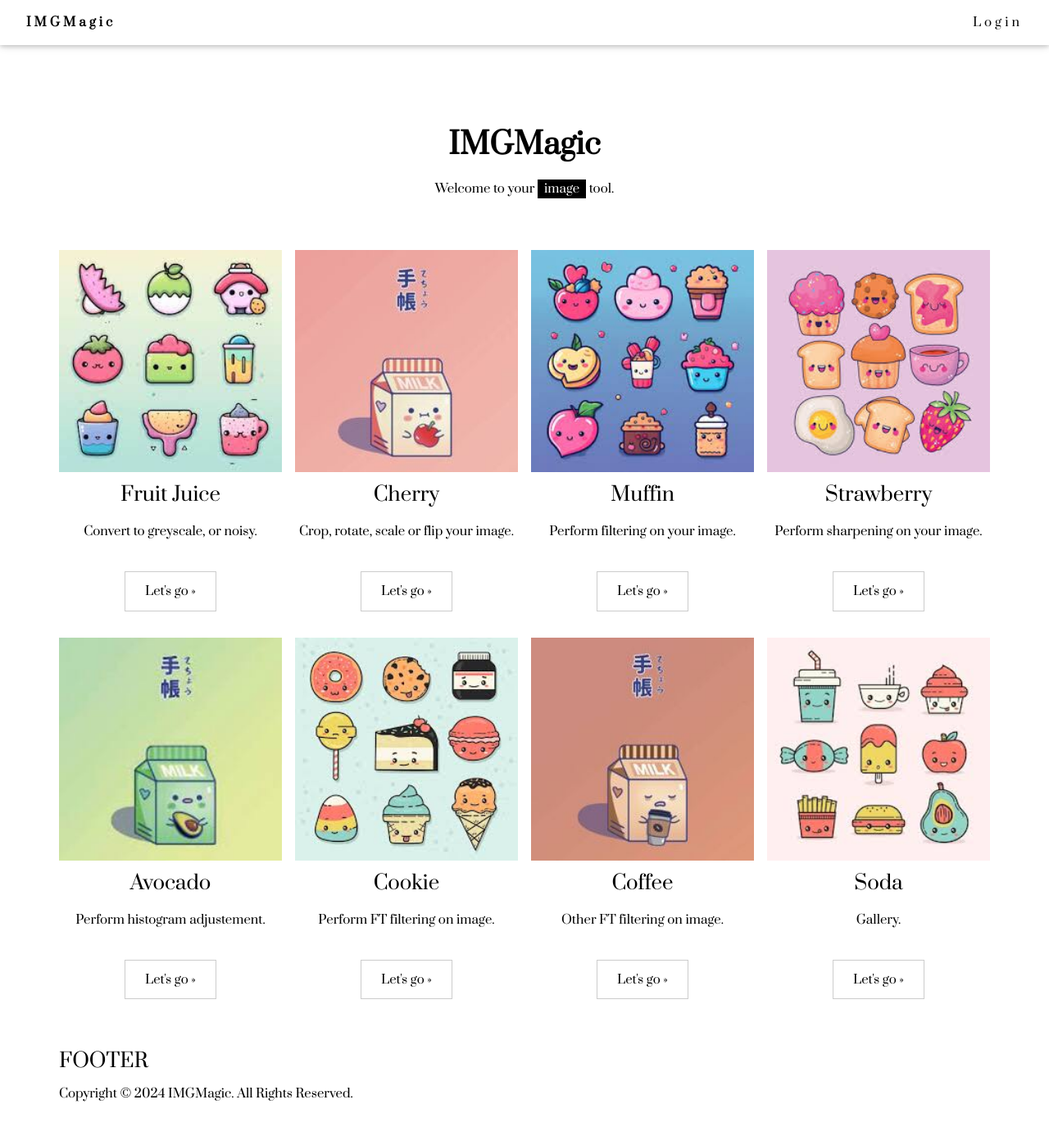
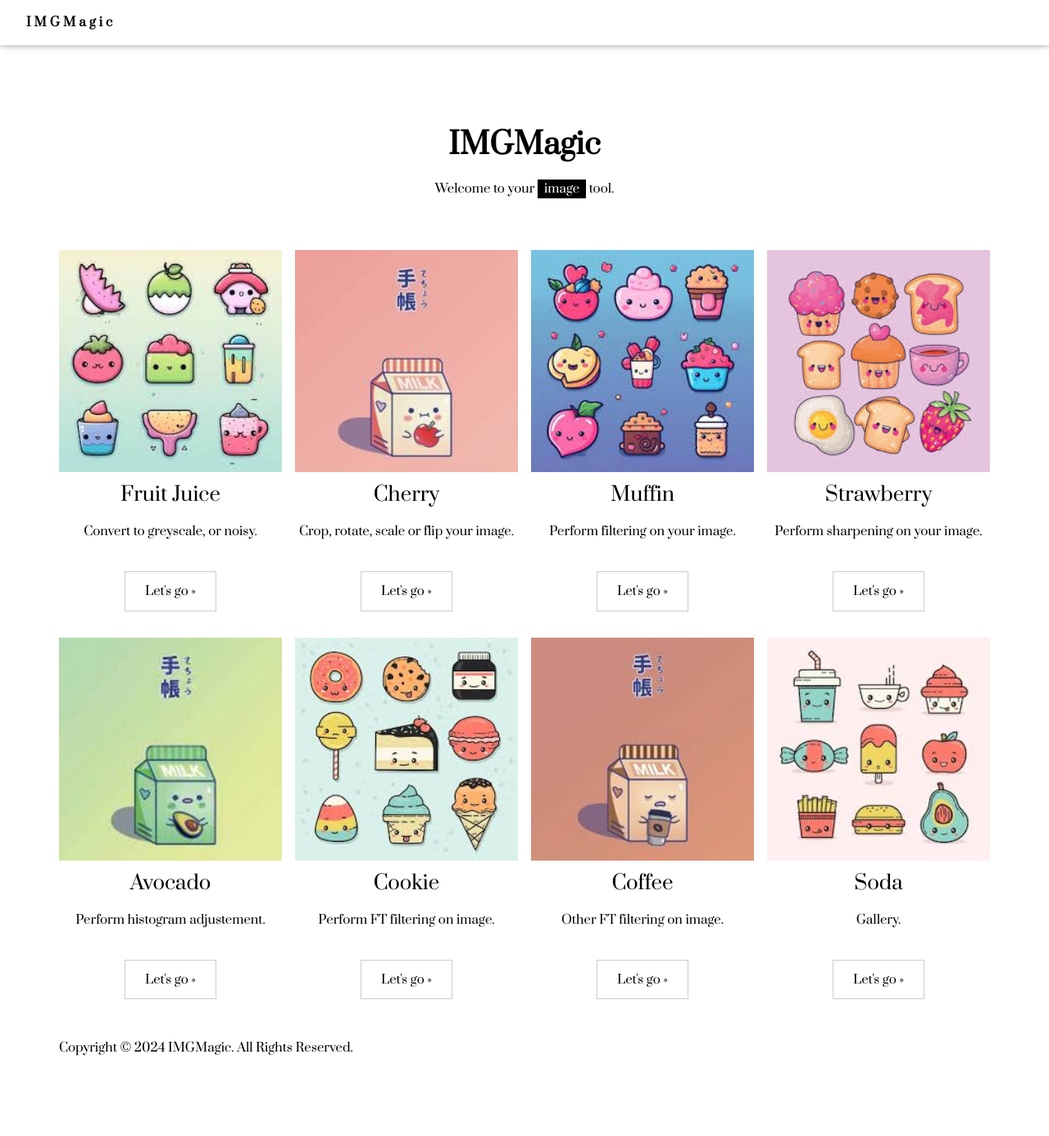
Before and after one commit to kkf017/Flask-API, a Flask app: page / in a window 1280 px wide. Shown: the whole page at 82% size. After the commit the page ends 1288 px from the top, so only its background shows below. Run offline with Flask 3, Linux system fonts and the light colour scheme; parts of the project's set-up code (start-up, migrations or seed data) failed here and were passed over.

Commit message:
Updt template

```diff
--- a/template/Avocado/Avocado.html
+++ b/template/Avocado/Avocado.html
@@ -17,7 +17,7 @@ body,h1,h2,h3,h4,h5,h6 {font-family: "Prata", sans-serif}
   <div class="w3-bar w3-white w3-wide w3-padding w3-card">
     	<a href="/" class="w3-bar-item w3-button"><b>IMGMagic</b></a>
     <div class="w3-right w3-hide-small">
-      <a href="/login" class="w3-bar-item w3-button">Login</a>
+      <!--<a href="/login" class="w3-bar-item w3-button">Login</a>-->
     </div>
   </div>
 </div>
--- a/template/Cherry/Cherry.html
+++ b/template/Cherry/Cherry.html
@@ -16,7 +16,7 @@ body,h1,h2,h3,h4,h5,h6 {font-family: "Prata", sans-serif}
   <div class="w3-bar w3-white w3-wide w3-padding w3-card">
     	<a href="/" class="w3-bar-item w3-button"><b>IMGMagic</b></a>
     <div class="w3-right w3-hide-small">
-      <a href="/login" class="w3-bar-item w3-button">Login</a>
+      <!--<a href="/login" class="w3-bar-item w3-button">Login</a>-->
     </div>
   </div>
 </div>
--- a/template/Coffee/Coffee.html
+++ b/template/Coffee/Coffee.html
@@ -18,7 +18,7 @@ body,h1,h2,h3,h4,h5,h6 {font-family: "Prata", sans-serif}
   <div class="w3-bar w3-white w3-wide w3-padding w3-card">
     	<a href="/" class="w3-bar-item w3-button"><b>IMGMagic</b></a>
     <div class="w3-right w3-hide-small">
-      <a href="/login" class="w3-bar-item w3-button">Login</a>
+      <!--<a href="/login" class="w3-bar-item w3-button">Login</a>-->
     </div>
   </div>
 </div>
--- a/template/Cookie/Cookie.html
+++ b/template/Cookie/Cookie.html
@@ -17,7 +17,7 @@ body,h1,h2,h3,h4,h5,h6 {font-family: "Prata", sans-serif}
   <div class="w3-bar w3-white w3-wide w3-padding w3-card">
     	<a href="/" class="w3-bar-item w3-button"><b>IMGMagic</b></a>
     <div class="w3-right w3-hide-small">
-      <a href="/login" class="w3-bar-item w3-button">Login</a>
+      <!--<a href="/login" class="w3-bar-item w3-button">Login</a>-->
     </div>
   </div>
 </div>
@@ -125,7 +125,7 @@ body,h1,h2,h3,h4,h5,h6 {font-family: "Prata", sans-serif}
 
          <label for="rainbow1" class="w3-margin">&nbsp;&nbsp;&nbsp;&nbsp;&nbsp;&nbsp;&nbsp;&nbsp;&nbsp;&nbsp;&nbsp;&nbsp;&nbsp;&nbsp;D0:</label>
   	<input type="text" id="rainbow1" name="rainbow1" style="width: 65px; height: 25px;" />
-  	 <label for="rainbow2" class="w3-margin">&nbsp;&nbsp;&nbsp;&nbsp;&nbsp;&nbsp;&nbsp;&nbsp;&nbsp;&nbsp;&nbsp;&nbsp;&nbsp;&nbsp;W:&nbsp;&nbsp;&nbsp;&nbsp;&nbsp;&nbsp;</label>
+  	 <br><label for="rainbow2" class="w3-margin">&nbsp;&nbsp;&nbsp;&nbsp;&nbsp;&nbsp;&nbsp;&nbsp;&nbsp;&nbsp;&nbsp;&nbsp;&nbsp;&nbsp;W:&nbsp;&nbsp;&nbsp;&nbsp;&nbsp;&nbsp;</label>
   	<input type="text" id="rainbow2" name="rainbow2" style="width: 65px; height: 25px;" />
   	 <label for="rainbow4" class="w3-margin">&nbsp;&nbsp;&nbsp;&nbsp;&nbsp;&nbsp;&nbsp;&nbsp;&nbsp;&nbsp;&nbsp;&nbsp;&nbsp;&nbsp;n:&nbsp;&nbsp;&nbsp;&nbsp;</label>
   	<input type="text" id="rainbow4" name="rainbow4" style="width: 65px; height: 25px;" /><br>
@@ -146,7 +146,7 @@ body,h1,h2,h3,h4,h5,h6 {font-family: "Prata", sans-serif}
 
          <label for="icecream1" class="w3-margin">&nbsp;&nbsp;&nbsp;&nbsp;&nbsp;&nbsp;&nbsp;&nbsp;&nbsp;&nbsp;&nbsp;&nbsp;&nbsp;&nbsp;D0:</label>
   	<input type="text" id="icecream1" name="icecream1" style="width: 65px; height: 25px;" />
-  	 <label for="icecream2" class="w3-margin">&nbsp;&nbsp;&nbsp;&nbsp;&nbsp;&nbsp;&nbsp;&nbsp;&nbsp;&nbsp;&nbsp;&nbsp;&nbsp;&nbsp;W:&nbsp;&nbsp;&nbsp;&nbsp;&nbsp;&nbsp;</label>
+  	<br> <label for="icecream2" class="w3-margin">&nbsp;&nbsp;&nbsp;&nbsp;&nbsp;&nbsp;&nbsp;&nbsp;&nbsp;&nbsp;&nbsp;&nbsp;&nbsp;&nbsp;W:&nbsp;&nbsp;&nbsp;&nbsp;&nbsp;&nbsp;</label>
   	<input type="text" id="icecream2" name="icecream2" style="width: 65px; height: 25px;" />
   	 <label for="icecream4" class="w3-margin">&nbsp;&nbsp;&nbsp;&nbsp;&nbsp;&nbsp;&nbsp;&nbsp;&nbsp;&nbsp;&nbsp;&nbsp;&nbsp;&nbsp;n:&nbsp;&nbsp;&nbsp;&nbsp;</label>
   	<input type="text" id="icecream4" name="icecream4" style="width: 65px; height: 25px;" /><br>
--- a/template/FruitJuice/FruitJuice.html
+++ b/template/FruitJuice/FruitJuice.html
@@ -17,7 +17,7 @@ body,h1,h2,h3,h4,h5,h6 {font-family: "Prata", sans-serif}
   <div class="w3-bar w3-white w3-wide w3-padding w3-card">
     	<a href="/" class="w3-bar-item w3-button"><b>IMGMagic</b></a>
     <div class="w3-right w3-hide-small">
-      <a href="/login" class="w3-bar-item w3-button">Login</a>
+      <!--<a href="/login" class="w3-bar-item w3-button">Login</a>-->
     </div>
   </div>
 </div>
--- a/template/Muffin/Muffin.html
+++ b/template/Muffin/Muffin.html
@@ -18,7 +18,7 @@ body,h1,h2,h3,h4,h5,h6 {font-family: "Prata", sans-serif}
   <div class="w3-bar w3-white w3-wide w3-padding w3-card">
     	<a href="/" class="w3-bar-item w3-button"><b>IMGMagic</b></a>
     <div class="w3-right w3-hide-small">
-      <a href="/login" class="w3-bar-item w3-button">Login</a>
+      <!--<a href="/login" class="w3-bar-item w3-button">Login</a>-->
     </div>
   </div>
 </div>
--- a/template/Soda/Soda.html
+++ b/template/Soda/Soda.html
@@ -18,7 +18,7 @@ body,h1,h2,h3,h4,h5,h6 {font-family: "Prata", sans-serif}
   <div class="w3-bar w3-white w3-wide w3-padding w3-card">
     	<a href="/" class="w3-bar-item w3-button"><b>IMGMagic</b></a>
     <div class="w3-right w3-hide-small">
-      <a href="/login" class="w3-bar-item w3-button">Login</a>
+      <!--<a href="/login" class="w3-bar-item w3-button">Login</a>-->
     </div>
   </div>
 </div>
--- a/template/Strawberry/Strawberry.html
+++ b/template/Strawberry/Strawberry.html
@@ -18,7 +18,7 @@ body,h1,h2,h3,h4,h5,h6 {font-family: "Prata", sans-serif}
   <div class="w3-bar w3-white w3-wide w3-padding w3-card">
     	<a href="/" class="w3-bar-item w3-button"><b>IMGMagic</b></a>
     <div class="w3-right w3-hide-small">
-      <a href="/login" class="w3-bar-item w3-button">Login</a>
+      <!--<a href="/login" class="w3-bar-item w3-button">Login</a>-->
     </div>
   </div>
 </div>
--- a/template/nav-3.html
+++ b/template/nav-3.html
@@ -17,7 +17,7 @@ body,h1,h2,h3,h4,h5,h6 {font-family: "Prata", sans-serif}
   <div class="w3-bar w3-white w3-wide w3-padding w3-card">
     	<a href="/" class="w3-bar-item w3-button"><b>IMGMagic</b></a>
     <div class="w3-right w3-hide-small">
-      <a href="/login" class="w3-bar-item w3-button">Login</a>
+      <!--<a href="/login" class="w3-bar-item w3-button">Login</a>-->
     </div>
   </div>
 </div>
@@ -158,7 +158,7 @@ body,h1,h2,h3,h4,h5,h6 {font-family: "Prata", sans-serif}
   <!-- Footer -->
   <footer class="w3-row-padding w3-padding-32">
     <div class="w3-half">
-      <h3>FOOTER</h3>
+     <!-- <h3>FOOTER</h3>-->
       <!--<p>Powered by <a href="https://www.w3schools.com/w3css/default.asp" target="_blank"me.</a></p>-->
      Copyright © 2024 IMGMagic. All Rights Reserved.
     </div>
```
